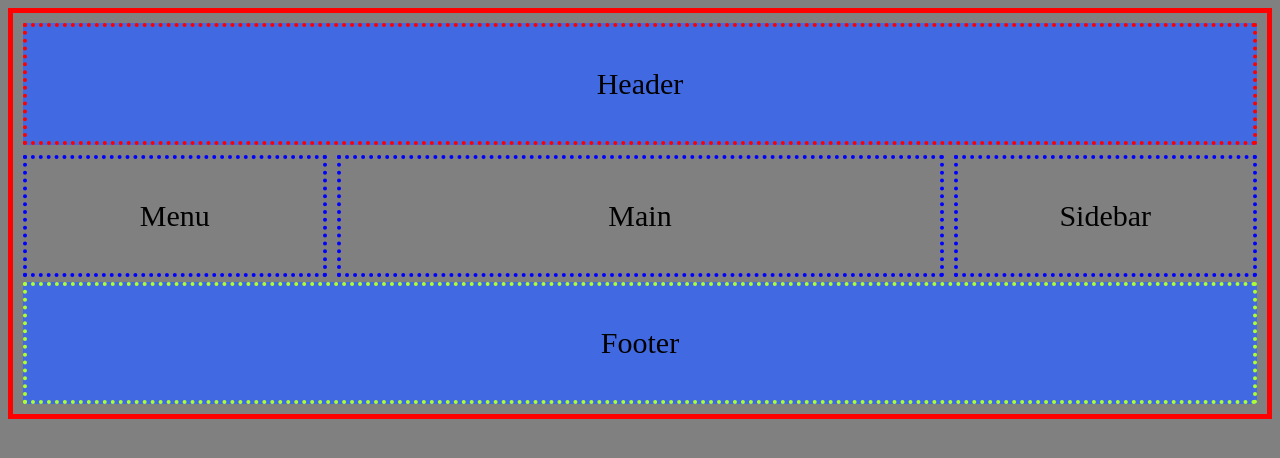
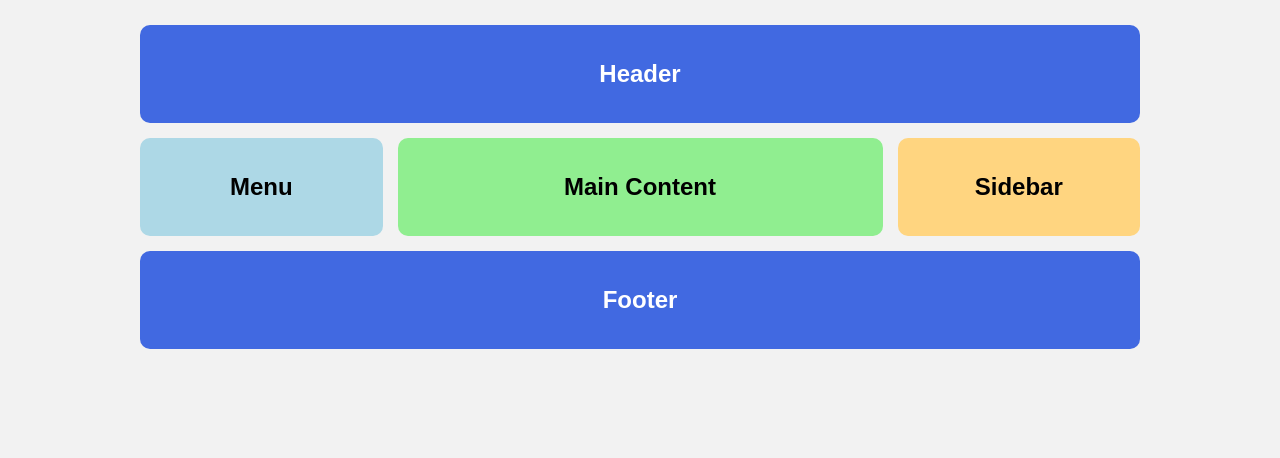
Before and after one commit to smitabarua737/webproject, a plain HTML site: page css-grid.html in a window 1280 px wide. Drawn offline with Linux system fonts and the light colour scheme.

Commit message:
Update CSS Grid example

```diff
--- a/css-grid.html
+++ b/css-grid.html
@@ -4,92 +4,80 @@
 <head>
   <meta charset="UTF-8">
   <meta name="viewport" content="width=device-width, initial-scale=1.0">
-  <title>Document</title>
+  <title>CSS Grid</title>
 
   <style>
   * {
      box-sizing: border-box;
      }
-
-    body {
-      /* background-image: url("bg.png"); */
-      /* background-size: 100% 100%; */
-      /* background-repeat: no-repeat; */
-      border: 5px solid red;
-      background-color: gray;
+      body
+       {
+         margin: 0;
+          padding: 25px;
+           font-family: Arial, sans-serif;
+            background-color: #f2f2f2;
+            }
+             .grid
+              {
+                 display: grid;
+                  grid-template-columns: 1fr 2fr 1fr;
+                   gap: 15px; max-width: 1000px;
+                    margin: auto;
+                     }
+                      .grid div
+                       {
+                         padding: 35px;
+                         text-align: center;
+                          font-size: 24px;
+                           font-weight: bold;
+                            border-radius: 10px;
+                             }
+                              .header { grid-column: 1 / 4;
+                               background-color: royalblue;
+                                color: white;
+                                 }
+                                  .menu
+                                   {
+                                     grid-column: 1 / 2;
+                                      background-color: lightblue;
+                                       }
+                                        .main
+                                         {
+                                           grid-column: 2 / 3;
+                                           background-color: lightgreen;
+                                            }
+                                             .sidebar
+                                             {
+                                               grid-column: 3 / 4;
+                                                background-color: #ffd580;
+                                                }
+                                                 .footer
+                                                 {
+                                                   grid-column: 1 / 4;
+                                                    background-color: royalblue;
+                                                    color: white;
+                                                     }
+                                                      .grid div:hover
+                                                       {
+                                                         transform: scale(1.02);
+                                                          }
+                                                           @media (max-width: 600px)
+                                                           {
+                                                             .grid
+                                                             {
+                                                               grid-template-columns: 1fr;
+                                                                }
+                                                                 .header,
+                                                                  .menu,
+                                                                   .main,
+                                                                    .sidebar,
+                                                                    .footer
+                                                                    {
+                                                                       grid-column: 1 / 2;
                                                                         }
 
-    .grid {
-      display: grid;
-      /* grid-template-columns: auto auto auto; */
-      grid-template-columns: 1fr 2fr 1fr;
-      /* grid-template-columns: repeat(3, 1fr); */
-      /* grid-template-rows: 80px 200px 100px; */
-      /* grid-template-areas:
-        'header'
-        'menu'
-        'main'
-        'sidebar'
-        'footer'; */
-      row-gap: 5px;
-      column-gap: 10px;
-      /* gap: 5px 10px; */
-      /* gap: 5px; */
-      padding: 10px;
-    }
-
-    .grid div {
-      /* background: orange; */
-      padding: 40px;
-      text-align: center;
-      font-size: 30px;
-    }
-
-    .header {
-      border: 4px dotted red;
-      background-color: royalblue;
-      /* grid-column-start: 1; */
-      /* grid-column-end: 4; */
-      /* grid-column: 1 / 4; */
-      /* grid-column: 1 / span 3; */
-      /* grid-row-start: 1; */
-      /* grid-row-end: 4; */
-      /* grid-row: 1 / 3; */
-      /* grid-row: 1 / span 3; */
-      /* grid-area: grid-row-start / grid-column-start / grid-row-end / grid-column-end; */
-      grid-area: 1 / 1 / span 1 / span 3;
-      /* grid-area: header; */
-      position: sticky;
-      top: 0;
-      z-index: 1;
-    }
-
-    .menu {
-      border: 4px dotted blue;
-      grid-column: 1 / 2;
-      grid-row: 3 / 4;
-    }
-
-    .main {
-      border: 4px dotted blue;
-      grid-column: 2 / 3;
-      grid-row: 3 / 4;
-    }
-
-    .sidebar {
-      border: 4px dotted blue;
-      grid-column: 3 / 4;
-      grid-row: 3 / 4;
-    }
-
-    .footer {
-      border: 4px dotted greenyellow;
-      background-color: royalblue;
-      grid-column: 1 / 4;
-      grid-row: 4 / 5;
                                                                          }
                                                                           </style>
-
                                                                           </head>
 
 <body>
@@ -100,7 +88,7 @@
 
 <div class="menu">Menu</div>
 
-    <div class="main">Main</div>
+<div class="main">Main Content</div>
 
 <div class="sidebar">Sidebar</div>
 
```
Lines whose indentation alone changed are shown as unchanged.
